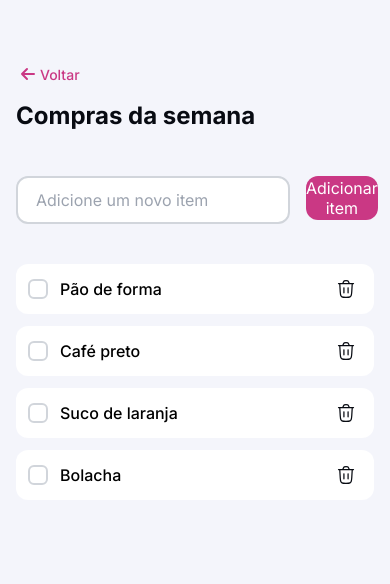
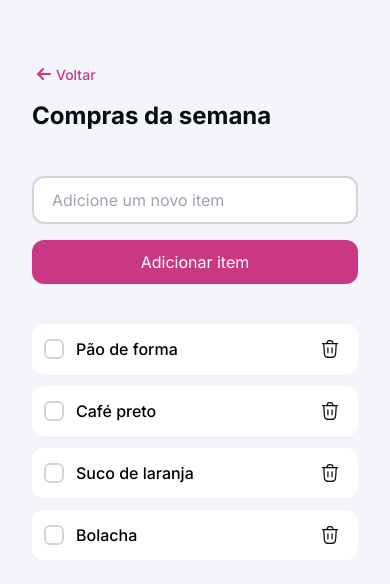
Before and after one commit to wellingtonbarbosadev/projeto-quicklist, a plain HTML site: page index.html in a window 390 px wide. Shown: the part 72-656 px from the top of the page. Drawn offline with Linux system fonts and the light colour scheme.

Commit message:
ajusta estilos responsivos para o formulário de novo item e melhora a classe utilitária

```diff
--- a/styles/sections/newItem.css
+++ b/styles/sections/newItem.css
@@ -2,6 +2,8 @@
     display: flex;
     gap: 1rem;
     margin-block: 2.5rem;
+
+
 
     input, button {
         all: unset;
@@ -44,4 +46,18 @@
             cursor: pointer;
         }
     }
+
+    @media (max-width: 500px) {
+        flex-direction: column;
+
+        input[type='text'],
+        button {
+            flex: none;
+        }
+
+        button {
+            width: 100%;
+            max-width: none;
+        }
+    }
 }
--- a/styles/utility.css
+++ b/styles/utility.css
@@ -2,6 +2,11 @@
     max-width: 40rem;
     margin-inline: auto;
     padding-inline: 1rem;
+
+    @media (max-width: 500px) {
+    padding-inline: 2rem;
+
+    }
 }
 
 .hidden {
```
